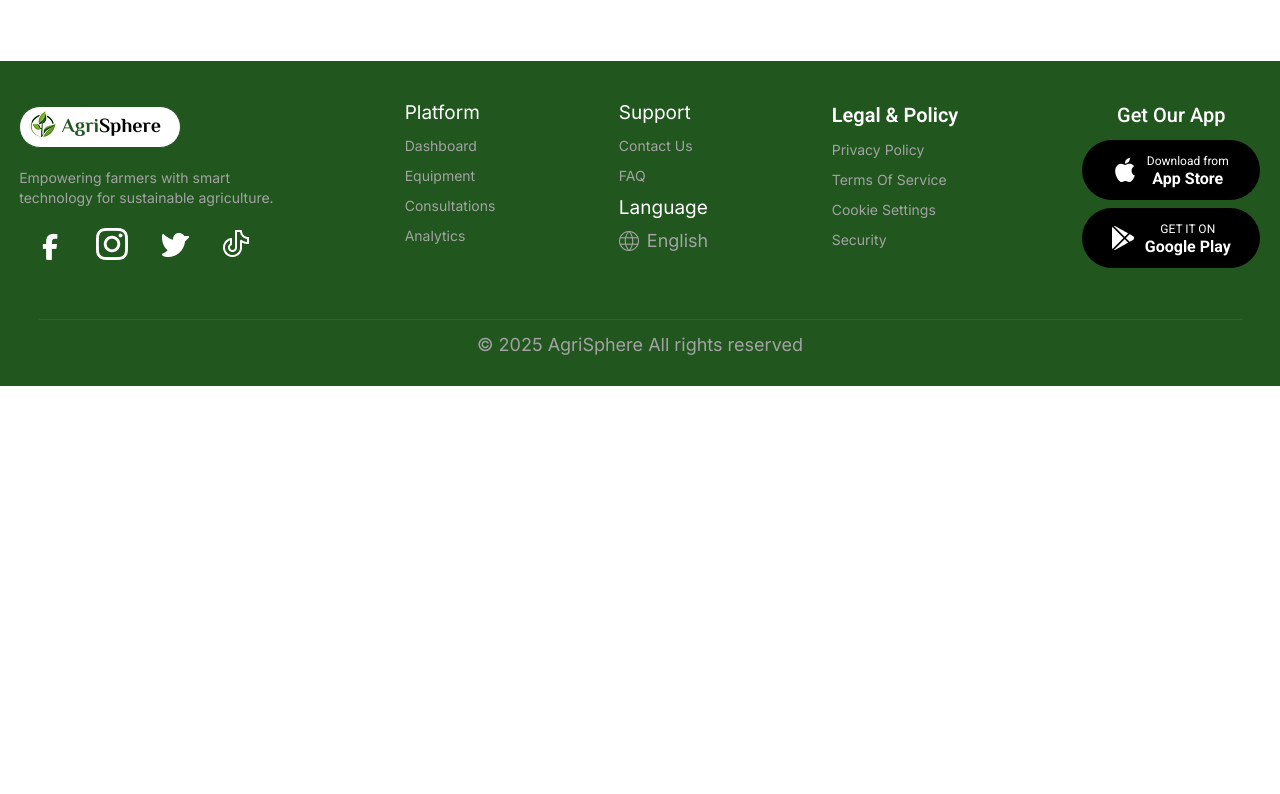
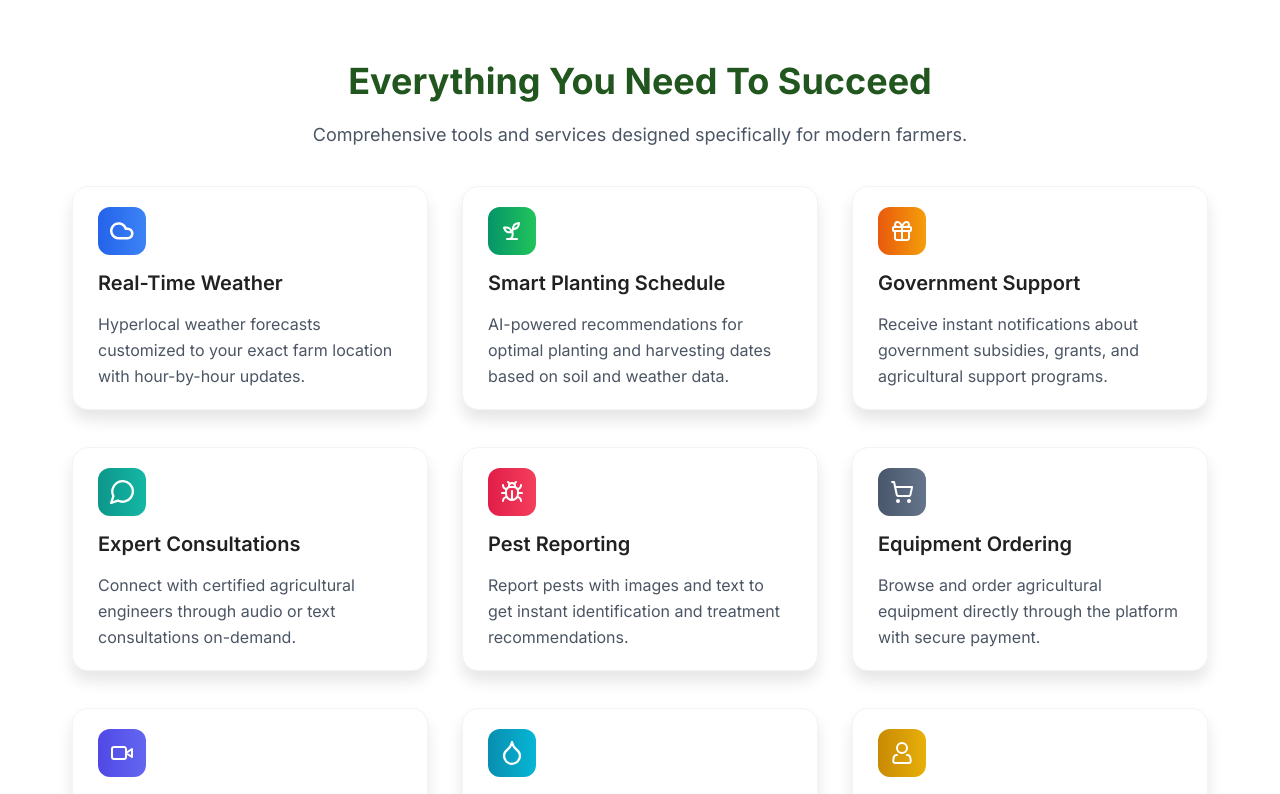
Before and after one commit to firas-mostafa/agri_sphere, a React app in the folder frontend/: page /farmer in a window 1280 px wide. Shown: the part 660-1454 px from the top of the page. Before the commit the page ends 1046 px from the top, so only its background shows below. Built offline with nearby package versions, Linux system fonts and the light colour scheme; the HTML template or start-up script is replaced by a standard one.

Commit message:
Add about consultation farmer section to Farmer Page

```diff
--- a/frontend/src/pages/public/farmer/Farmer.jsx
+++ b/frontend/src/pages/public/farmer/Farmer.jsx
@@ -1,8 +1,9 @@
 import React from 'react';
 
 import Layout from '../../../components/common/Layout';
+import SectionTitle from '../../../components/title/SectionTitle';
 
-import { farmer_weather_data } from '../../../Data';
+import { farmer_about_data, farmer_weather_data } from '../../../Data';
 
 import './farmer.css';
 
@@ -73,6 +74,43 @@
                 </div>
             </section>
 
+
+            {/* =============== CONSULTATION INFO =============== */}
+            <section className="about__farmer">
+                <SectionTitle
+                    title="Everything You Need to Succeed"
+                    description={
+                        'Comprehensive tools and services designed specifically for modern farmers.'
+                    }
+                />
+
+                <div className="about__farmer-cards grid">
+                    {
+                        farmer_about_data.map( ( { icon, title, description }, index) => {
+                            return (
+                                <div key={index} className="about__farmer-card flex">
+                                    <div className="about__farmer-icon-wrapper">
+                                        <img
+                                            src={icon}
+                                            alt={`About-Farmer-Card-Icon-${index + 1}`}
+                                            className='about__farmer-card-icon'
+                                        />
+                                    </div>
+
+                                    <h6 className="about__farmer-card-title">
+                                        {title}
+                                    </h6>
+
+                                    <p className="about__farmer-card-description">
+                                        {description}
+                                    </p>
+                                </div>
+                            )
+                        })
+                    }
+                </div>
+            </section>
+
         </Layout>
     );
 };
--- a/frontend/src/pages/public/farmer/farmer.css
+++ b/frontend/src/pages/public/farmer/farmer.css
@@ -197,3 +197,113 @@
     border-radius: 999px;
     text-transform: capitalize;
 }
+/* =============== ABOUT FARMER CONSULTATION =============== */
+.about__farmer {
+    padding-inline: 162px;
+    padding-bottom: 45px;
+}
+
+.about__farmer .section__title-title,
+.about__farmer .section__title-description {
+    letter-spacing: 0;
+}
+
+.about__farmer .section__title-title {
+    font-size: 36px;
+    line-height: 40px;
+    margin-block: 0;
+}
+
+.about__farmer .section__title-description {
+    font-size: 18px;
+    line-height: 28px;
+}
+
+.about__farmer-cards {
+    grid-template-columns: repeat(3, 356px);
+    grid-template-rows: repeat(3, 227px);
+    align-items: center;
+    justify-content: center;
+    gap: 34px;
+    margin-top: 35px;
+}
+
+.about__farmer-card {
+    flex-direction: column;
+    gap: 14px;
+    padding: 20px 25px;
+    border: 1px solid var(--border-color);
+    border-radius: 16px;
+    box-shadow: 0px 10px 15px 0px hsla(0, 0%, 0%, 0.1);
+    background-color: var(--white-color);
+}
+
+.about__farmer-icon-wrapper {
+    display: flex;
+    align-items: center;
+    justify-content: center;
+    width: 48px;
+    height: 48px;
+    border-radius: 12px;
+}
+
+.about__farmer-card:nth-child(1) .about__farmer-icon-wrapper {
+    background: linear-gradient(90deg, hsla(221, 83%, 53%, 1) 0%, hsla(217, 91%, 60%, 1) 100%);
+}
+
+.about__farmer-card:nth-child(2) .about__farmer-icon-wrapper {
+    background: linear-gradient(90deg, hsla(161, 94%, 30%, 1) 0%, hsla(142, 71%, 45%, 1) 100%);
+}
+
+.about__farmer-card:nth-child(3) .about__farmer-icon-wrapper {
+    background: linear-gradient(90deg, hsla(21, 90%, 48%, 1) 0%, hsla(38, 92%, 50%, 1) 100%);
+}
+
+.about__farmer-card:nth-child(4) .about__farmer-icon-wrapper {
+    background: linear-gradient(90deg, hsla(175, 84%, 32%, 1) 0%, hsla(173, 80%, 40%, 1) 100%);
+}
+
+.about__farmer-card:nth-child(5) .about__farmer-icon-wrapper {
+    background: linear-gradient(90deg, hsla(347, 77%, 50%, 1) 0%, hsla(350, 89%, 60%, 1) 100%);
+}
+
+.about__farmer-card:nth-child(6) .about__farmer-icon-wrapper {
+    background: linear-gradient(90deg, hsla(215, 19%, 35%, 1) 0%, hsla(215, 16%, 47%, 1) 100%);
+}
+
+.about__farmer-card:nth-child(7) .about__farmer-icon-wrapper {
+    background: linear-gradient(90deg, hsla(243, 75%, 59%, 1) 0%, hsla(239, 84%, 67%, 1) 100%);
+}
+
+.about__farmer-card:nth-child(8) .about__farmer-icon-wrapper {
+    background: linear-gradient(90deg, hsla(192, 91%, 36%, 1) 0%, hsla(189, 94%, 43%, 1) 100%);
+}
+
+.about__farmer-card:nth-child(9) .about__farmer-icon-wrapper {
+    background: linear-gradient(90deg, hsla(41, 96%, 40%, 1) 0%, hsla(45, 93%, 47%, 1) 100%);
+}
+
+.about__farmer-card-icon {
+    width: 24px;
+    height: 24px;
+
+}
+
+.about__farmer-card-title,
+.about__farmer-card-description {
+    font-family: var(--inter-font);
+}
+
+.about__farmer-card-title {
+    color: var(--black-color-alt-2);
+    font-size: 20px;
+    font-weight: var(--weight-600);
+    line-height: 28px;
+}
+
+.about__farmer-card-description {
+    color: var(--text-color);
+    font-size: 16px;
+    font-weight: var(--weight-400);
+    line-height: 26px;
+}
```
